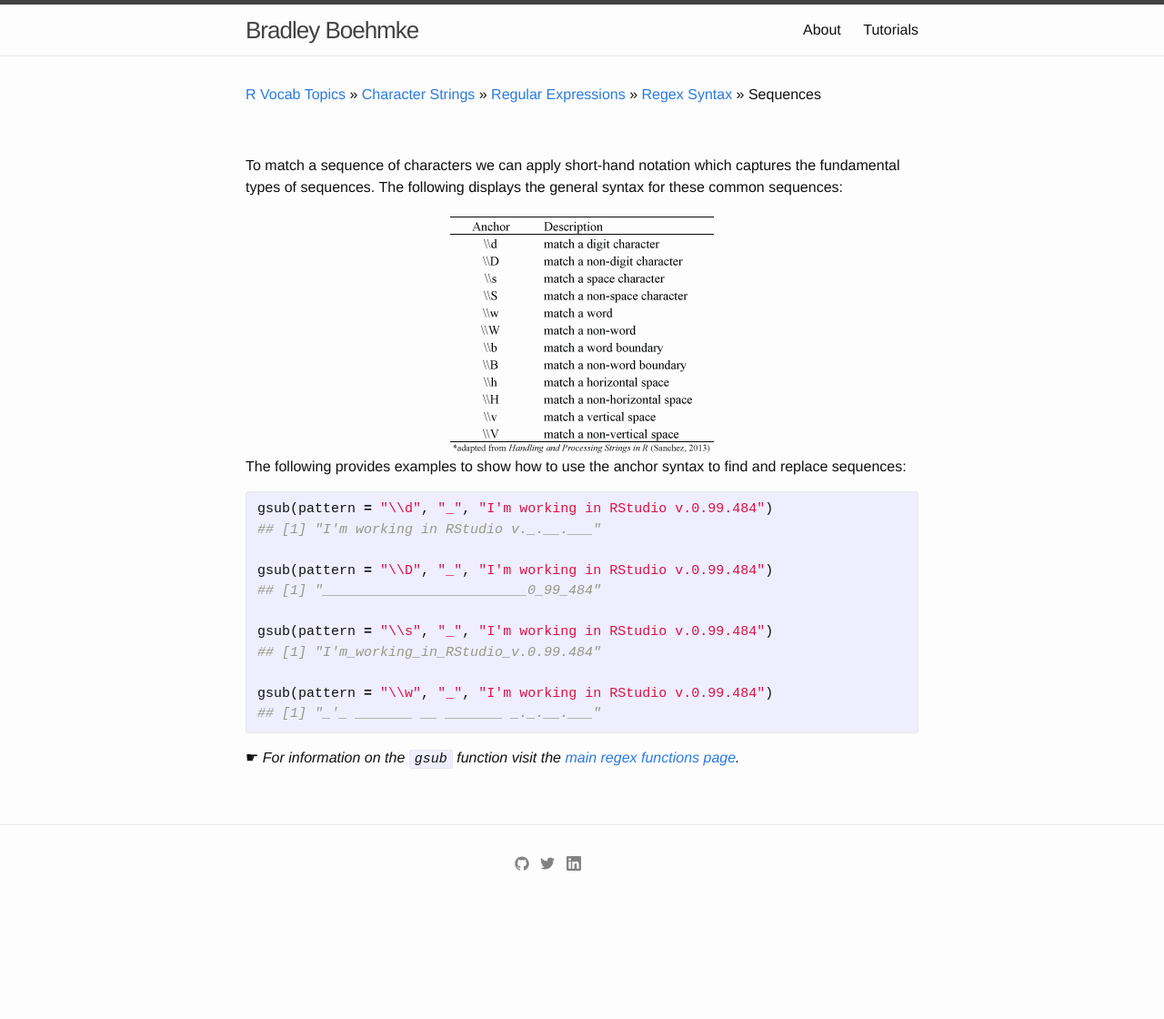
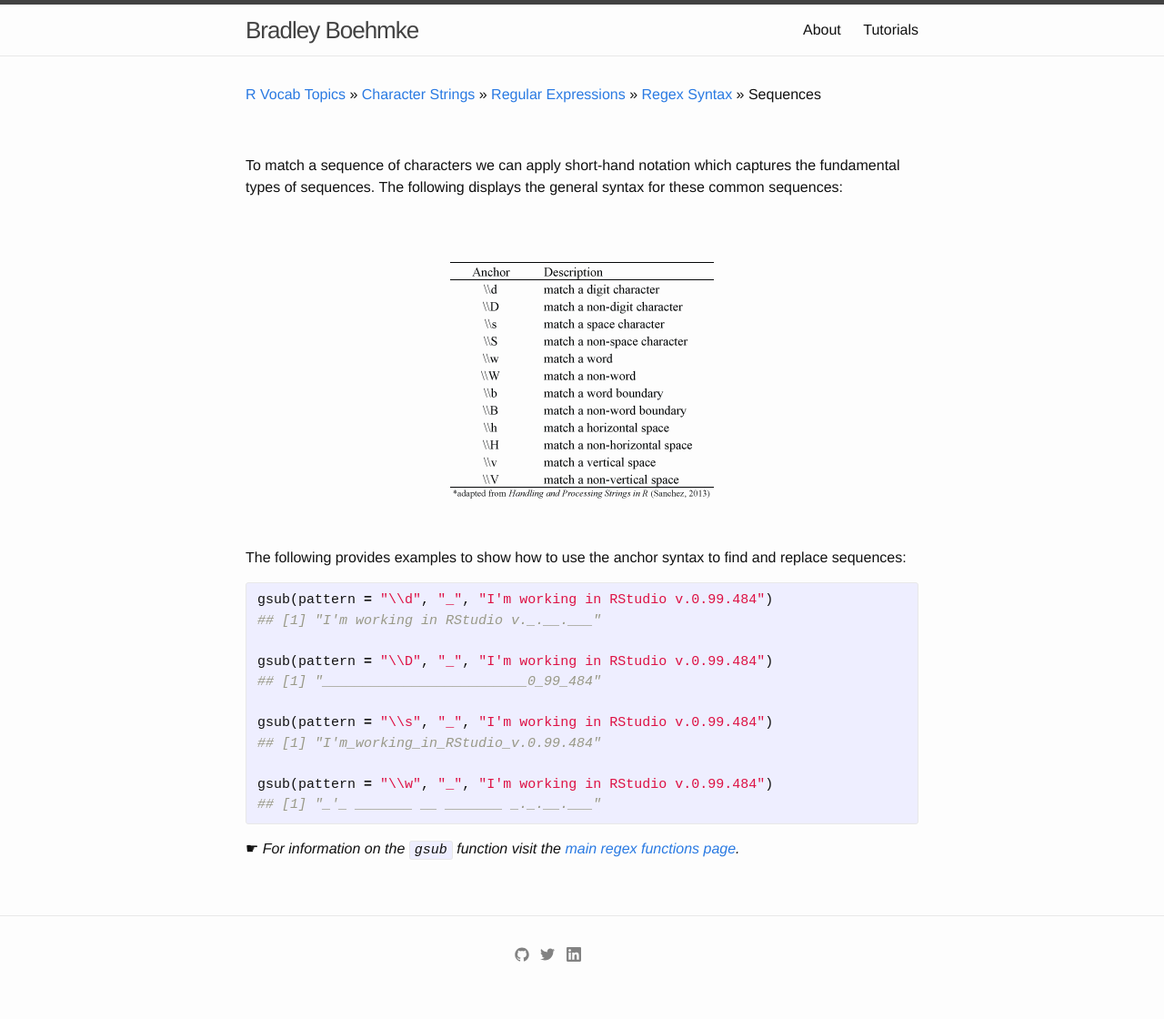
Before and after one commit to bradleyboehmke/bradleyboehmke, a Jekyll site: the page built from tutorials/anchor_sequences.md, in a window 1280 px wide. Shown: the whole page at 91% size. Built offline with Jekyll 4.4.1, drawn with Linux system fonts in a browser that asks for light colours; before the commit the page ends 1020 px from its top, so only the background shows below that.

Commit message:
Update anchor_sequences.md

```diff
--- a/tutorials/anchor_sequences.md
+++ b/tutorials/anchor_sequences.md
@@ -10,7 +10,7 @@ title: NULL
 To match a sequence of characters we can apply short-hand notation which captures the fundamental types of sequences.  The following displays the general syntax for these common sequences:
 
 <center>
-<img src="/public/images/r_vocab/anchor_sequence.png" alt="Anchor Sequences">
+<img src="/public/images/r_vocab/anchor_sequence.png" alt="Anchor Sequences" vspace="50">
 </center>
 
 The following provides examples to show how to use the anchor syntax to find and replace sequences:
```
